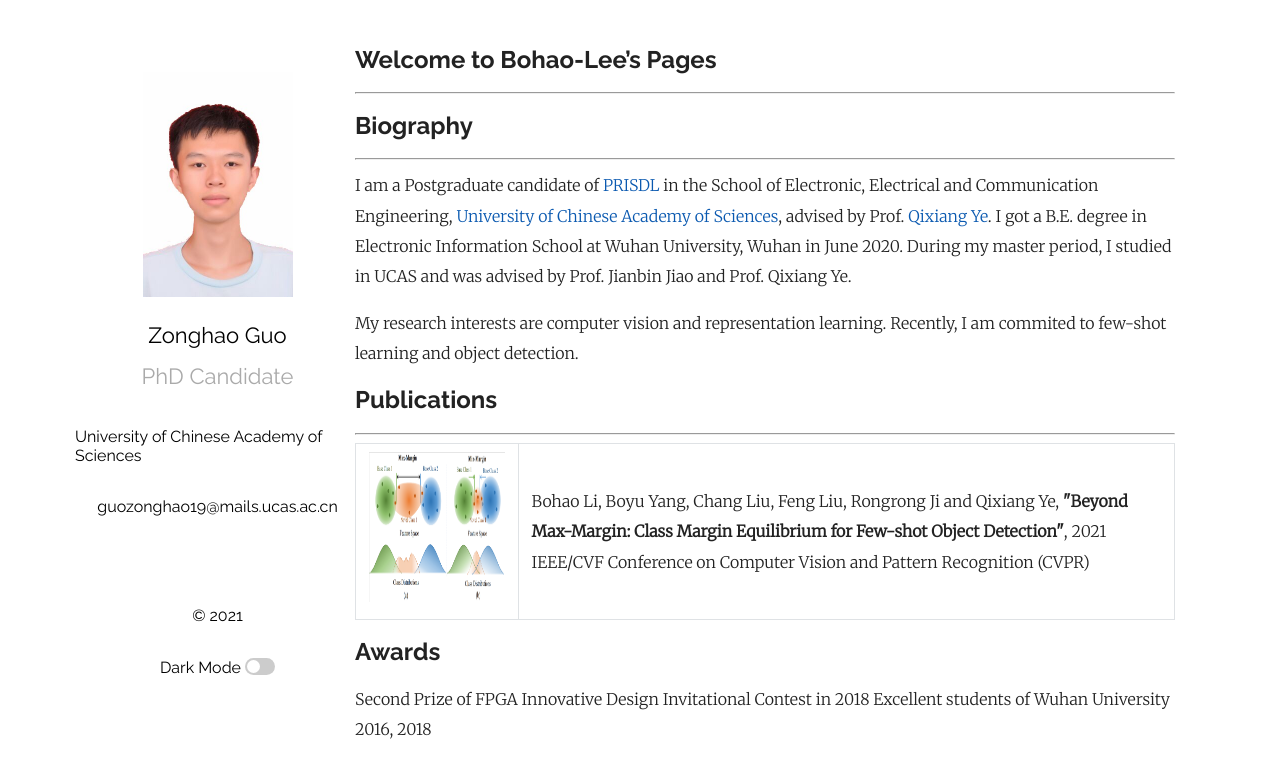
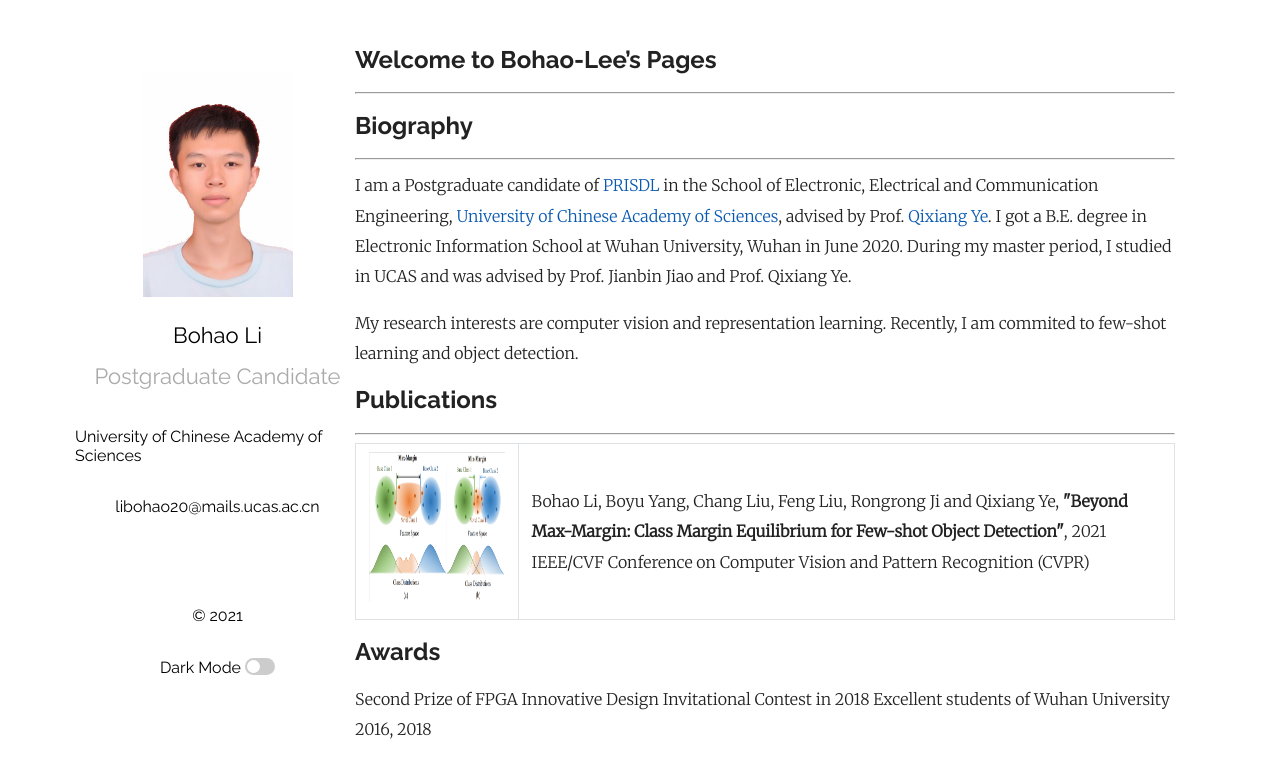
Before and after one commit to MingXiangL/MingxiangL.github.io, a Jekyll site: the page built from index.md, in a window 1280 px wide. Shown: the top 778 px of the page. Built offline with Jekyll 4.4.1, drawn with Linux system fonts in a browser that asks for light colours; some web fonts are replaced; our own code applies the rules of GitHub Pages for plain Markdown files; a script that is not in the unit is left out; comment, search, counter and statistics services are not loaded.

Commit message:
Add files via upload

```diff
--- a/_config.yml
+++ b/_config.yml
@@ -13,10 +13,10 @@ show_excerpts: true # set to true to show excerpts on the homepage
 sass:
   sass_dir: _sass
 plainwhite:
-  name: Zonghao Guo
-  tagline: PhD Candidate
+  name: Bohao Li
+  tagline: Postgraduate Candidate
   school: University of Chinese Academy of Sciences
-  mail: guozonghao19@mails.ucas.ac.cn
+  mail: libohao20@mails.ucas.ac.cn
   date_format: "%b %-d, %Y"
   sitemap: true # set to true to generate sitemap.xml content
   search: true # set to true to enable searchbar
@@ -25,7 +25,7 @@ plainwhite:
   # generate social links in footer
   social_links:
     # twitter: thelehhman
-    github:  SDL-GuoZonghao
+    github:  Bohao-Lee
     # linkedIn: in/thelehhman
     rss: rss
     # dribbble: jekyll
```
